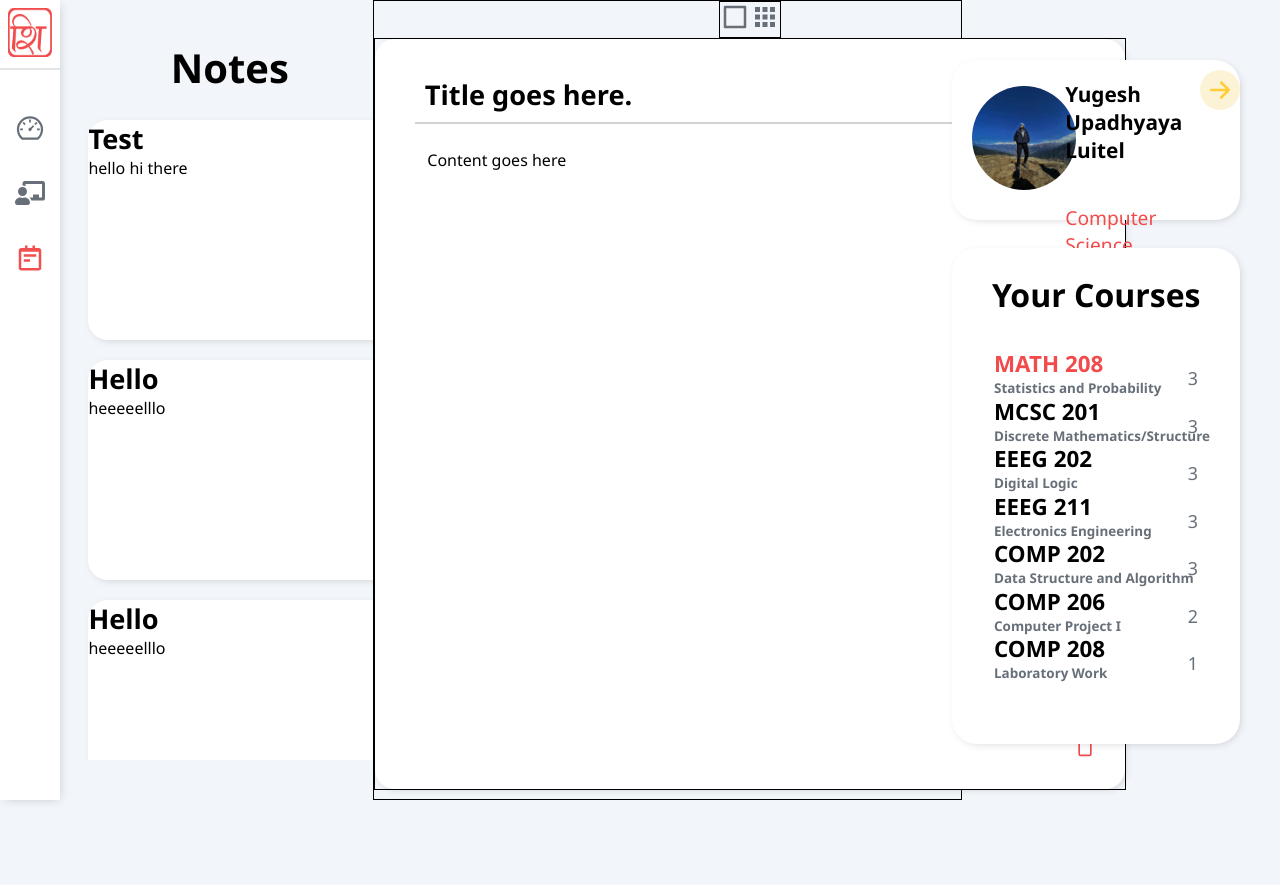
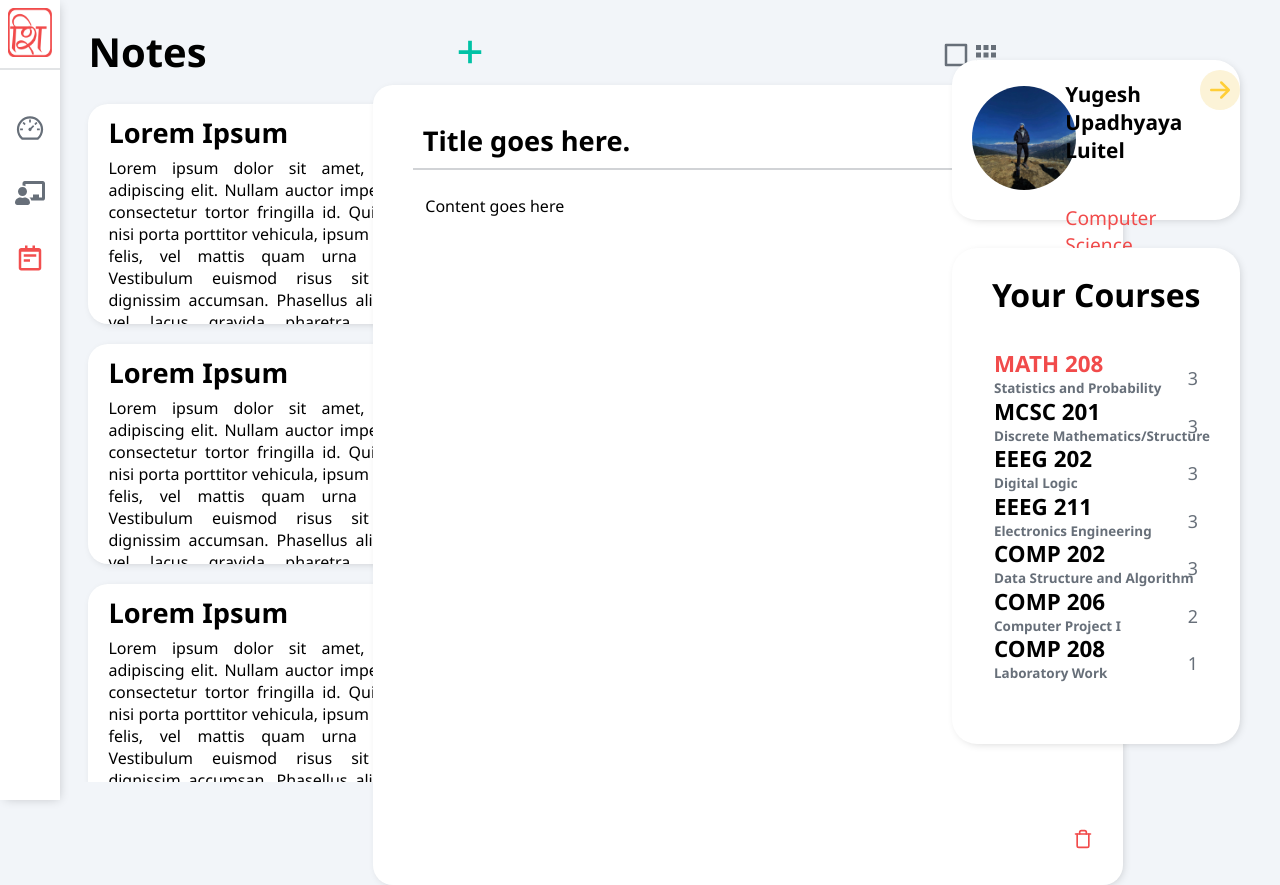
Before and after one commit to arpandaze/sikshyalaya, a React (Create React App) app in the folder frontend/: page /note in a window 1280 px wide. Before the commit the page ends 800 px from the top, so only its background shows below. Built offline with nearby package versions, Linux system fonts and the light colour scheme.

Commit message:
Notes finished

```diff
--- a/frontend/src/App.css
+++ b/frontend/src/App.css
@@ -1 +1,11 @@
 /* Login Page */
+::-webkit-scrollbar {
+  width: 6px; /* width of the entire scrollbar */
+}
+::-webkit-scrollbar-track {
+  /* color of the tracking area */
+}
+::-webkit-scrollbar-thumb {
+  /* background-color: #a0a6ac; color of the scroll thumb */
+  border-radius: 20px; /* roundness of the scroll thumb */
+}
--- a/frontend/src/components/Note.jsx
+++ b/frontend/src/components/Note.jsx
@@ -13,7 +13,6 @@ import ProfileBar from "../components/ProfileBar";
 import DashboardLayout from "../components/DashboardLayout";
 import { ImCross } from "react-icons/im";
 import { FiTrash } from "react-icons/fi";
-
 
 const styleSheet = {
   root: {
@@ -34,7 +33,7 @@ const styleSheet = {
   },
   notepad: {
     width: "750px",
-		height: "750px",
+    height: "800px",
     left: "10vh",
     background: colorscheme.white,
     borderRadius: "20px",
@@ -77,7 +76,7 @@ const styleSheet = {
   },
 };
 
-const Note = ({title, content,state,...rest}) => {
+const Note = ({ title, content, state, ...rest }) => {
   return (
     <div>
       <Grid
@@ -85,21 +84,21 @@ const Note = ({title, content,state,...rest}) => {
         direction="row"
         justify="flex-end"
         align="flex-end"
-                style={styleSheet.root}>
-
+        style={styleSheet.root}
+      >
         <div style={styleSheet.notepad}>
-
           <Grid
             item
             xs={4}
             direction="row"
             justify="flex-end"
-                        alignItems="flex-end">
+            alignItems="flex-end"
+          >
             <a style={styleSheet.titleText}>
-                            <br />{title}
+              <br />
+              {title}
               <Grid
                 xs={2}
-
                 direction="column"
                 justify="flex-end"
                 alignItems="flex-end"
@@ -111,22 +110,15 @@ const Note = ({title, content,state,...rest}) => {
               <br />
               <br />
             </a>
-                        <Grid
-                            item
-                            direction="row"
-                            justify="center"
-                            alignItems="flex-start">
-                            <div style={styleSheet.line}></div></Grid>
-
-
-                    </Grid >
-                    <Grid item
-                    >
+            <Grid item direction="row" justify="center" alignItems="flex-start">
+              <div style={styleSheet.line}></div>
+            </Grid>
+          </Grid>
+          <Grid item>
             <a style={styleSheet.contentText}>{content}</a>
           </Grid>
           <Grid
             xs={8}
-
             direction="column"
             justify="flex-center"
             alignItems="flex-center"
@@ -136,12 +128,9 @@ const Note = ({title, content,state,...rest}) => {
             </div>
           </Grid>
         </div>
-         </Grid >
-
-
+      </Grid>
     </div>
   );
-
 };
 
 export default Note;
--- a/frontend/src/components/SideNotes.jsx
+++ b/frontend/src/components/SideNotes.jsx
@@ -15,7 +15,8 @@ import { ImCross } from "react-icons/im";
 import { FiTrash } from "react-icons/fi";
 
 const styleSheet = {
-  container: {
+  root: {
+    flexGrow: "1",
     width: "400px",
     height: "220px",
     background: colorscheme.white,
@@ -26,35 +27,39 @@ const styleSheet = {
     fontWeight: "bold",
     fontSize: "1.7em",
     cursor: "text",
+    position: "relative",
+    top: "10px",
+    left: "20px",
   },
   contentText: {
-    width: "100%",
+    width: "90%",
+    height: "38%",
     cursor: "text",
     wordWrap: "normal",
-  },
-  root: {
-    flexGrow: "1",
+    textAlign: "justify",
+    overflow: "hidden",
+    position: "relative",
+    top: "16px",
+    left: "20px",
   },
 };
 
 const SideNotes = ({ title, content, ...rest }) => {
   return (
-    <div style={styleSheet.container}>
     <Grid
       container
       direction="column"
-        justify="flex-start"
       alignItems="flex-start"
       style={styleSheet.root}
+      wrap="nowrap"
     >
-        <Grid item xs={7}>
+      <Grid item>
         <div style={styleSheet.titleText}>{title}</div>
       </Grid>
       <Grid item>
         <div style={styleSheet.contentText}>{content}</div>
       </Grid>
     </Grid>
-    </div>
   );
 };
 
--- a/frontend/src/views/Notes/Notes.jsx
+++ b/frontend/src/views/Notes/Notes.jsx
@@ -26,12 +26,20 @@ const styleSheet = {
     flexGrow: "1",
   },
   noteCreator: {
-    height: "90vh",
-    overflow: "clip",
+    height: "94vh",
+  },
+  noteCreatorTop: {
+    width: "400px",
+  },
+  noteCreatorBot: {
+    position: "relative",
+    height: "86vh",
+    top: "15px",
+    overflow: "scroll",
+    overflowX: "hidden",
   },
   notePad: {
     height: "100vh",
-    border: "1px solid black",
   },
   sideNoteContainer: {},
   sideNotes: {
@@ -45,27 +53,26 @@ const styleSheet = {
     fontSize: "2.5em",
     cursor: "text",
   },
-  noteCreatorTop: {
-    width: "80%",
+  notePadTop: {
+    width: "86%",
   },
-  notePadTop: {
-    border: "1px solid black",
+  notePadArea: {
+    marginTop: "10px",
   },
-  notePadArea: {},
-  notePadBot: {
-    border: "1px solid black",
+  notePadBot: {},
+  notePadContainer: {
+    position: "relative",
+    top: "5%",
   },
   noteCreatorTopInside: {},
-  noteCreatorBot: {
-    position: "relative",
-    top: "15px",
-  },
   plusIcon: {
     cursor: "pointer",
     height: "30px",
   },
   gridIconsContainer: {
+    width: "70px",
     cursor: "pointer",
+    float: "right",
   },
 };
 const typing = true;
@@ -77,23 +84,27 @@ const note = {
 const sideNotes = [
   {
     id: "1",
-    title: "Test",
-    content: "hello hi there",
+    title: "Lorem Ipsum",
+    content:
+      "Lorem ipsum dolor sit amet, consectetur adipiscing elit. Nullam auctor imperdiet elit, ut consectetur tortor fringilla id. Quisque mollis, nisi porta porttitor vehicula, ipsum lacus blandit felis, vel mattis quam urna eget tellus. Vestibulum euismod risus sit amet leo dignissim accumsan. Phasellus aliquam tortor vel lacus gravida pharetra. Suspendisse commodo dolor a nunc scelerisque interdum auctor sed eros. Vestibulum sit amet sem fringilla ante rhoncus cursus. Pellentesque mattis venenatis vehicula. Nulla sit amet dapibus erat. Integer sit amet lectus sit amet urna facilisis volutpat nec eu lacus. Nulla id nulla lectus. In congue suscipit dui sit amet elementum. Cras at lacus ac metus interdum rutrum ullamcorper malesuada sapien. In sed mollis est, in volutpat sem. Proin ut pharetra libero. Nunc in leo vel urna varius varius. Nullam tempor aliquet semper.",
   },
   {
     id: "2",
-    title: "Hello",
-    content: "heeeeelllo",
+    title: "Lorem Ipsum",
+    content:
+      "Lorem ipsum dolor sit amet, consectetur adipiscing elit. Nullam auctor imperdiet elit, ut consectetur tortor fringilla id. Quisque mollis, nisi porta porttitor vehicula, ipsum lacus blandit felis, vel mattis quam urna eget tellus. Vestibulum euismod risus sit amet leo dignissim accumsan. Phasellus aliquam tortor vel lacus gravida pharetra. Suspendisse commodo dolor a nunc scelerisque interdum auctor sed eros. Vestibulum sit amet sem fringilla ante rhoncus cursus. Pellentesque mattis venenatis vehicula. Nulla sit amet dapibus erat. Integer sit amet lectus sit amet urna facilisis volutpat nec eu lacus. Nulla id nulla lectus. In congue suscipit dui sit amet elementum. Cras at lacus ac metus interdum rutrum ullamcorper malesuada sapien. In sed mollis est, in volutpat sem. Proin ut pharetra libero. Nunc in leo vel urna varius varius. Nullam tempor aliquet semper.",
   },
   {
     id: "3",
-    title: "Hello",
-    content: "heeeeelllo",
+    title: "Lorem Ipsum",
+    content:
+      "Lorem ipsum dolor sit amet, consectetur adipiscing elit. Nullam auctor imperdiet elit, ut consectetur tortor fringilla id. Quisque mollis, nisi porta porttitor vehicula, ipsum lacus blandit felis, vel mattis quam urna eget tellus. Vestibulum euismod risus sit amet leo dignissim accumsan. Phasellus aliquam tortor vel lacus gravida pharetra. Suspendisse commodo dolor a nunc scelerisque interdum auctor sed eros. Vestibulum sit amet sem fringilla ante rhoncus cursus. Pellentesque mattis venenatis vehicula. Nulla sit amet dapibus erat. Integer sit amet lectus sit amet urna facilisis volutpat nec eu lacus. Nulla id nulla lectus. In congue suscipit dui sit amet elementum. Cras at lacus ac metus interdum rutrum ullamcorper malesuada sapien. In sed mollis est, in volutpat sem. Proin ut pharetra libero. Nunc in leo vel urna varius varius. Nullam tempor aliquet semper.",
   },
   {
     id: "4",
-    title: "Hello",
-    content: "heeeeelllo",
+    title: "Lorem Ipsum",
+    content:
+      "Lorem ipsum dolor sit amet, consectetur adipiscing elit. Nullam auctor imperdiet elit, ut consectetur tortor fringilla id. Quisque mollis, nisi porta porttitor vehicula, ipsum lacus blandit felis, vel mattis quam urna eget tellus. Vestibulum euismod risus sit amet leo dignissim accumsan. Phasellus aliquam tortor vel lacus gravida pharetra. Suspendisse commodo dolor a nunc scelerisque interdum auctor sed eros. Vestibulum sit amet sem fringilla ante rhoncus cursus. Pellentesque mattis venenatis vehicula. Nulla sit amet dapibus erat. Integer sit amet lectus sit amet urna facilisis volutpat nec eu lacus. Nulla id nulla lectus. In congue suscipit dui sit amet elementum. Cras at lacus ac metus interdum rutrum ullamcorper malesuada sapien. In sed mollis est, in volutpat sem. Proin ut pharetra libero. Nunc in leo vel urna varius varius. Nullam tempor aliquet semper.",
   },
 ];
 const Dashboard = () => {
@@ -142,7 +153,6 @@ const Dashboard = () => {
                     <SideNotes title={notes.title} content={notes.content} />
                   </Grid>
                 ))}
-                ;
               </Grid>
             </Grid>
           </Grid>
@@ -151,15 +161,15 @@ const Dashboard = () => {
           <Grid
             container
             direction="column"
-            justify="flex-start"
             alignItems="center"
+            style={styleSheet.notePadContainer}
           >
             <Grid item style={styleSheet.notePadTop}>
               <Grid
                 container
                 direction="row"
                 justify="flex-end"
-                alignItems="flex-start"
+                alignItems="center"
                 style={styleSheet.gridIconsContainer}
               >
                 <Grid item>
```
Lines whose indentation alone changed are shown as unchanged.
